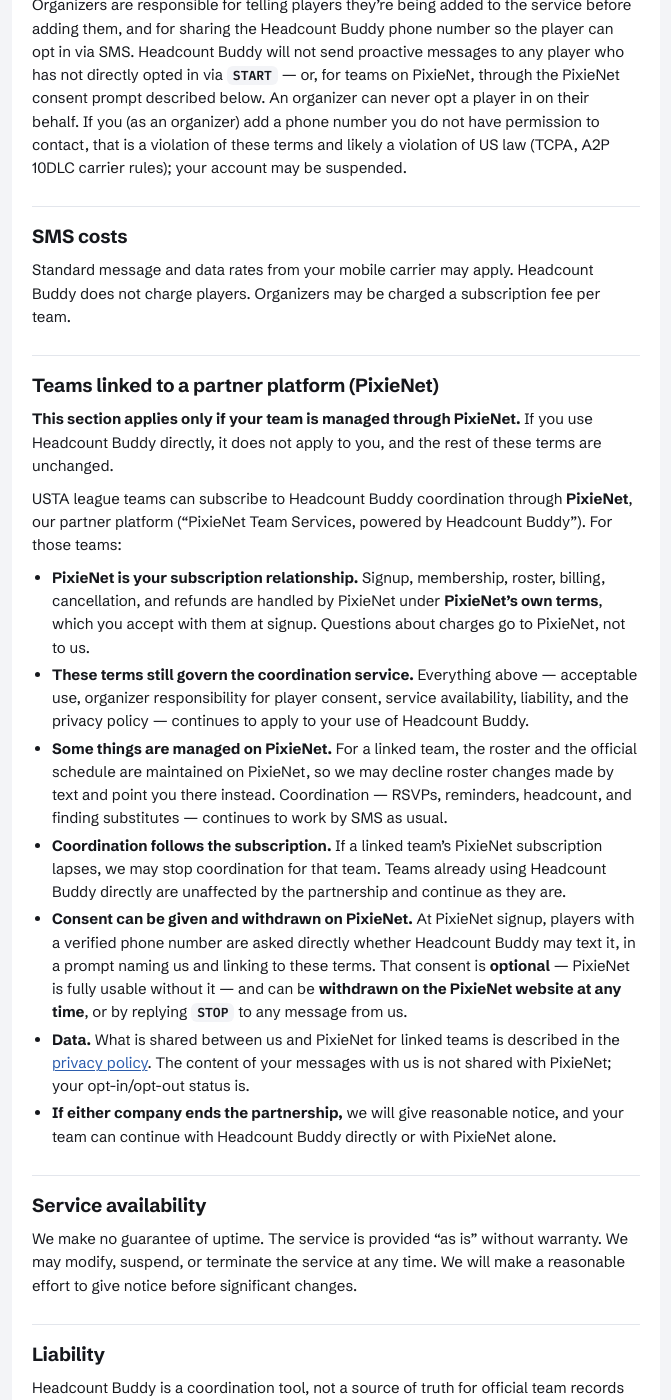
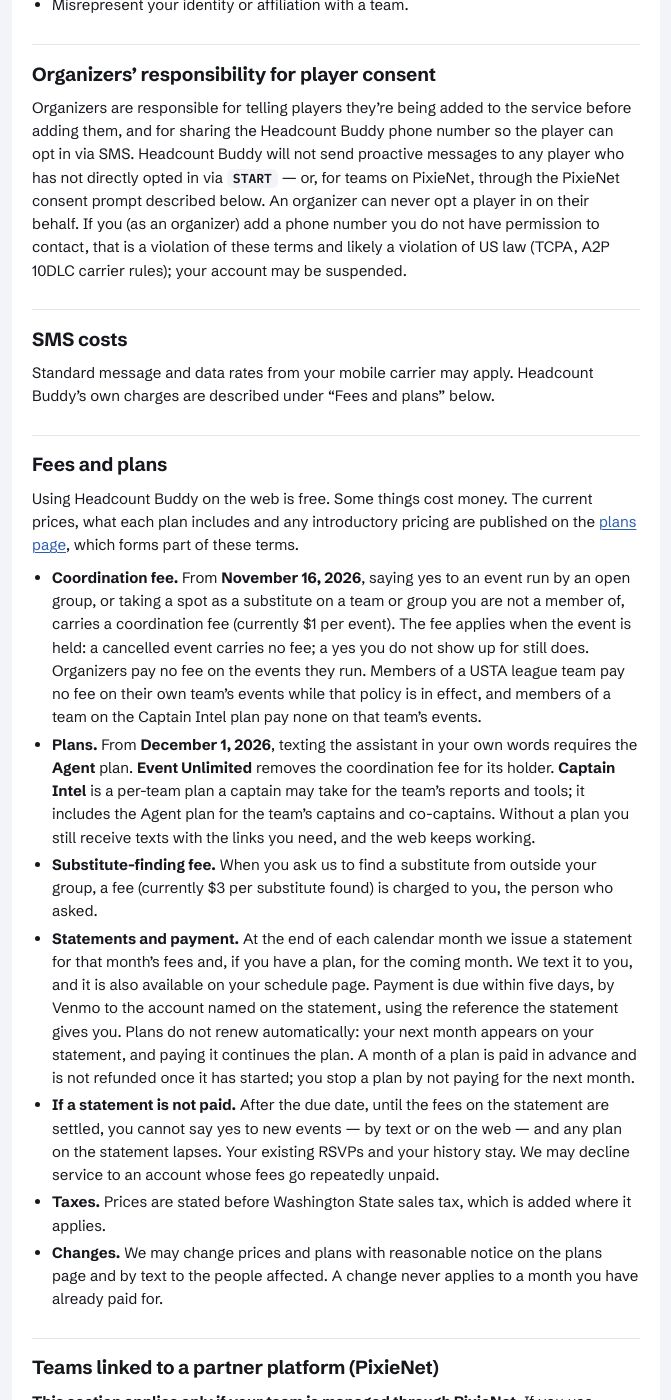
Before and after one commit to hugoaponte/headcount-buddy-web, a Jekyll site: the page built from legal/terms.md, in a window 1280 px wide and 1400 px high, scrolled down 1439 px. Shown: the whole window, without its empty margins (304-975 px from the left). Built offline with Jekyll 4.4.1, drawn with Linux system fonts in a browser that asks for light colours; some of the changed text lies outside the part shown.

Commit message:
legal: terms + privacy 0.4 DRAFT for the owner's review — "Fees and plans" (the coordination fee from Nov 16, the plans from Dec 1, the sub-finding fee, statements and Venmo payment, non-payment, taxes, changes); SMS costs and Termination updated; billing records in the privacy policy (collected, retained; no card or bank details)
Co-Authored-By: Claude Fable 5.1 <noreply@anthropic.com>
Claude-Session: https://claude.ai/code/session_01YcHxPko94cyRVhCTNaUwqs
Agent: ubuntu-s-droplet3

```diff
--- a/legal/terms.md
+++ b/legal/terms.md
@@ -4,7 +4,9 @@ title: Headcount Buddy — terms of service
 
 # Terms of service
 
-**Last updated:** 2026-10-23 · **Version:** 0.3 (these terms and the [privacy policy](privacy) are versioned together)
+**Last updated:** 2026-11-09 · **Version:** 0.4 (these terms and the [privacy policy](privacy) are versioned together)
+
+**What changed in 0.4:** Headcount Buddy now has charges — a per-event coordination fee from November 16, 2026 and optional paid plans from December 1, 2026 — described under "Fees and plans". The "SMS costs" section changed accordingly, and "Termination" notes that stopping does not cancel fees already incurred.
 
 **Status:** Headcount Buddy is in early development. Service availability is not guaranteed and the product may contain bugs. These terms may change as the service evolves.
 
@@ -40,7 +42,19 @@ Organizers are responsible for telling players they're being added to the servic
 
 ## SMS costs
 
-Standard message and data rates from your mobile carrier may apply. Headcount Buddy does not charge players. Organizers may be charged a subscription fee per team.
+Standard message and data rates from your mobile carrier may apply. Headcount Buddy's own charges are described under "Fees and plans" below.
+
+## Fees and plans
+
+Using Headcount Buddy on the web is free. Some things cost money. The current prices, what each plan includes and any introductory pricing are published on the [plans page](/plans), which forms part of these terms.
+
+- **Coordination fee.** From **November 16, 2026**, saying yes to an event run by an open group, or taking a spot as a substitute on a team or group you are not a member of, carries a coordination fee (currently $1 per event). The fee applies when the event is held: a cancelled event carries no fee; a yes you do not show up for still does. Organizers pay no fee on the events they run. Members of a USTA league team pay no fee on their own team's events while that policy is in effect, and members of a team on the Captain Intel plan pay none on that team's events.
+- **Plans.** From **December 1, 2026**, texting the assistant in your own words requires the **Agent** plan. **Event Unlimited** removes the coordination fee for its holder. **Captain Intel** is a per-team plan a captain may take for the team's reports and tools; it includes the Agent plan for the team's captains and co-captains. Without a plan you still receive texts with the links you need, and the web keeps working.
+- **Substitute-finding fee.** When you ask us to find a substitute from outside your group, a fee (currently $3 per substitute found) is charged to you, the person who asked.
+- **Statements and payment.** At the end of each calendar month we issue a statement for that month's fees and, if you have a plan, for the coming month. We text it to you, and it is also available on your schedule page. Payment is due within five days, by Venmo to the account named on the statement, using the reference the statement gives you. Plans do not renew automatically: your next month appears on your statement, and paying it continues the plan. A month of a plan is paid in advance and is not refunded once it has started; you stop a plan by not paying for the next month.
+- **If a statement is not paid.** After the due date, until the fees on the statement are settled, you cannot say yes to new events — by text or on the web — and any plan on the statement lapses. Your existing RSVPs and your history stay. We may decline service to an account whose fees go repeatedly unpaid.
+- **Taxes.** Prices are stated before Washington State sales tax, which is added where it applies.
+- **Changes.** We may change prices and plans with reasonable notice on the plans page and by text to the people affected. A change never applies to a month you have already paid for.
 
 ## Teams linked to a partner platform (PixieNet)
 
@@ -70,7 +84,7 @@ Our handling of your data is described in the [privacy policy](privacy). By usin
 
 ## Termination
 
-You can stop using the service at any time by texting `STOP` (players) or by deactivating your account (organizers). We may terminate accounts that violate these terms, with reasonable notice when possible.
+You can stop using the service at any time by texting `STOP` (players) or by deactivating your account (organizers). Stopping does not cancel coordination fees already incurred; they appear on your next statement. We may terminate accounts that violate these terms, with reasonable notice when possible.
 
 ## Governing law
 
```
Also changed, not shown: legal/privacy.md (+8 -2 lines).
